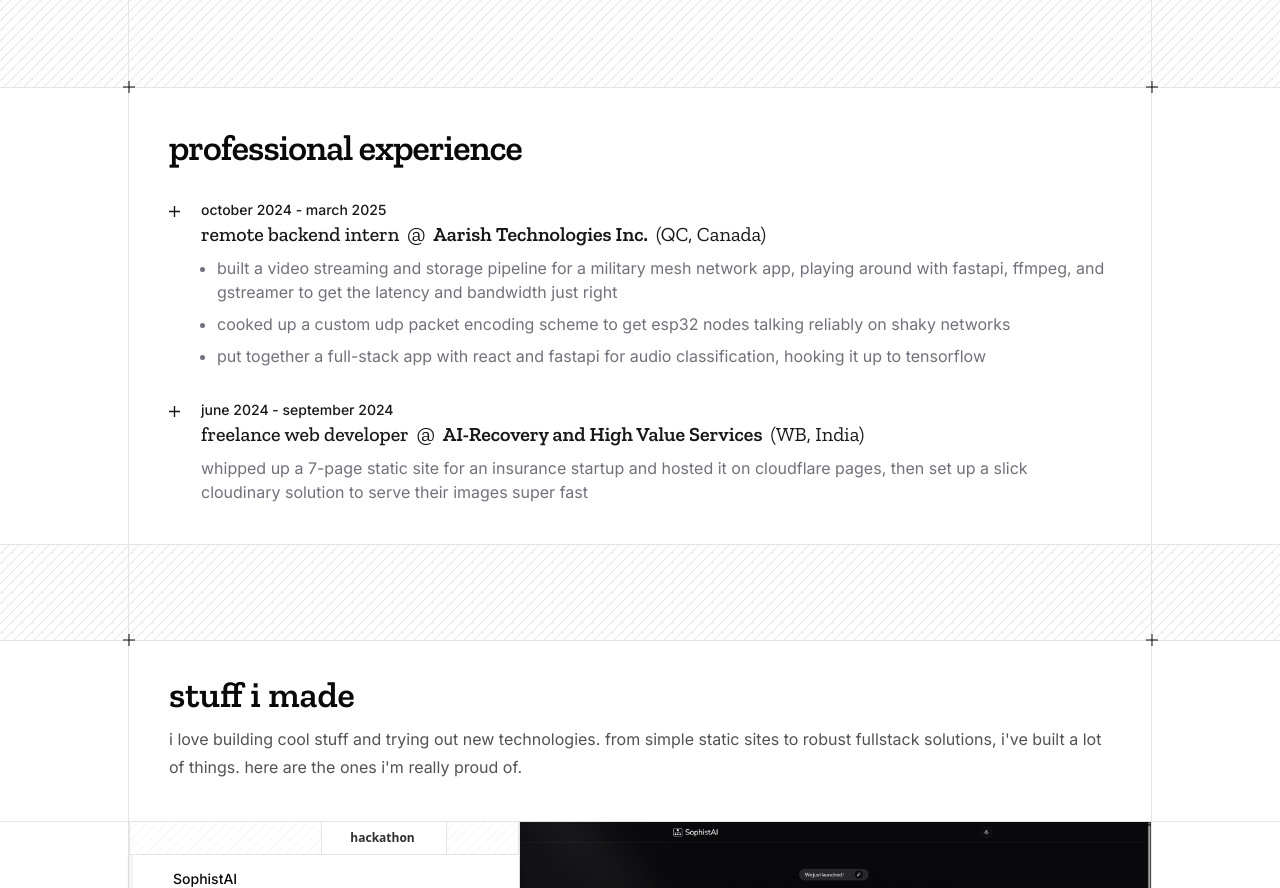
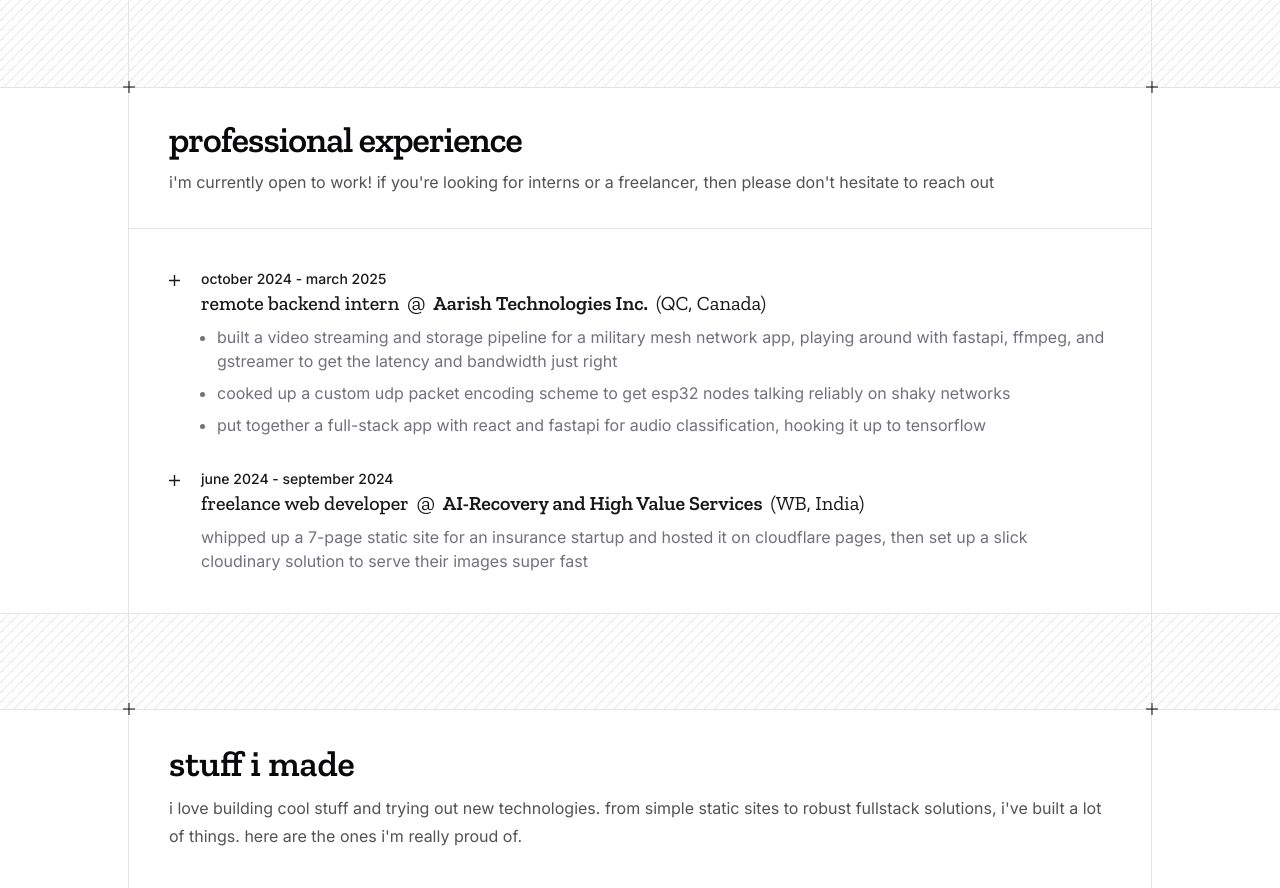
Before and after one commit to shahank42/portfolio, an Astro site: page / in a window 1280 px wide. Shown: the part 1210-2098 px from the top of the page. Built offline with nearby package versions, Linux system fonts and the light colour scheme; Astro itself is replaced by a stand-in of ours.

Commit message:
chore(experience): layout changes

```diff
--- a/src/components/Experience.astro
+++ b/src/components/Experience.astro
@@ -5,12 +5,18 @@
             <svg class="absolute -left-[6.5px] -top-[6.5px]" width="12" height="12" viewBox="0 0 12 12" fill="none" xmlns="http://www.w3.org/2000/svg" vector-effect="non-scaling-stroke"><path d="M6 0V12M0 6H12" stroke="currentColor"></path></svg>
             <svg class="absolute -right-[6.5px] -top-[6.5px]" width="12" height="12" viewBox="0 0 12 12" fill="none" xmlns="http://www.w3.org/2000/svg" vector-effect="non-scaling-stroke"><path d="M6 0V12M0 6H12" stroke="currentColor"></path></svg>
         </div>
-        <div class="flex flex-col bg-surface-1 px-8 py-14 sm:p-8 lg:p-10 border-b-0 border-input">
-            <h3 class="text-3xl md:text-4xl tracking-tight font-semibold dark:font-normal mb-2 font-zilla-slab">professional experience</h3>
-            <div class="text-sm leading-7 md:text-base md:leading-7 text-surface-foreground flex flex-col gap-3 font-inter">
+        <div class="flex flex-col bg-surface-1 border-b-0 border-input">
+            <div class="flex flex-col bg-surface-1 py-8 px-8 sm:px-8 lg:px-10 border-b-0 border-input">
+                <h3 class="text-3xl md:text-4xl tracking-tight font-semibold dark:font-normal mb-2 font-zilla-slab">professional experience</h3>
+                <div class="text-sm leading-7 md:text-base md:leading-7 text-surface-foreground flex flex-col gap-3 font-inter">
+                    <p class="text-secondary-foreground/75">i'm currently open to work! if you're looking for interns or a freelancer, then please don't hesitate to reach out</p>
+                </div>
+            </div>
+
+            <div class="text-sm leading-7 md:text-base md:leading-7 text-surface-foreground flex flex-col gap-3 font-inter border-t border-input py-10 px-8 sm:px-8 lg:px-10">
 
                 <!-- START: Timeline Component -->
-                <div class="relative mt-6">
+                <div class="relative">
                     <!-- The vertical line -->
                     <div class="absolute left-[5px] top-2 h-full w-px bg-border-input"></div>
 
```
